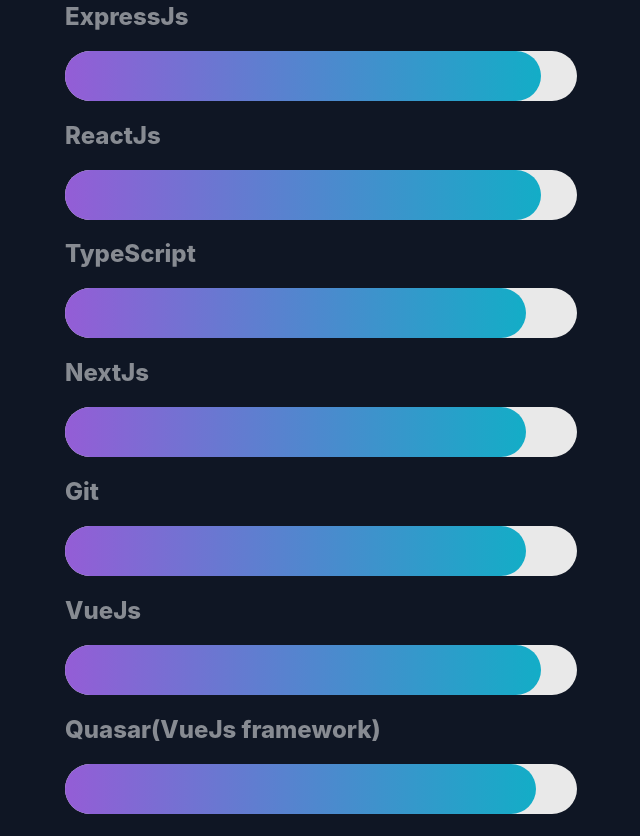
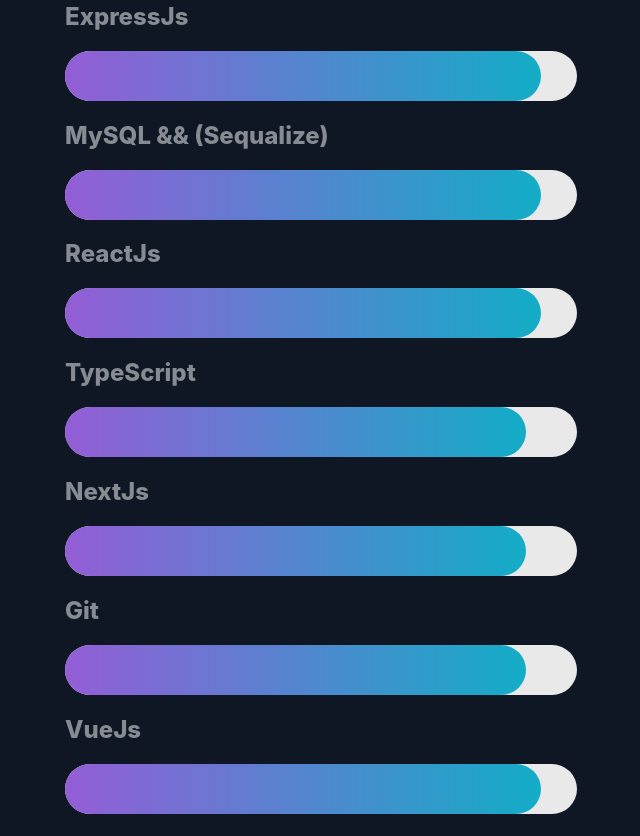
Before and after one commit to Saddam-tech/portfoliomine, a React (Create React App) app: page / in a window 1280 px wide. Shown: the part 4120-4956 px from the top of the page, without its empty margins (399-1039 px from the left). Built offline with nearby package versions, Linux system fonts and the light colour scheme.

Commit message:
added mysql && sequalize to my stack set

```diff
--- a/src/components/Skills.js
+++ b/src/components/Skills.js
@@ -36,6 +36,12 @@
         </Fade>
         <Fade right>
           <h2>ExpressJs</h2>
+          <div className="box1">
+            <div className="box1-4"></div>
+          </div>
+        </Fade>
+        <Fade right>
+          <h2>MySQL && (Sequalize)</h2>
           <div className="box1">
             <div className="box1-4"></div>
           </div>
```
Also changed, not shown: 1 other file (tests, documents, lock files or other folders).
